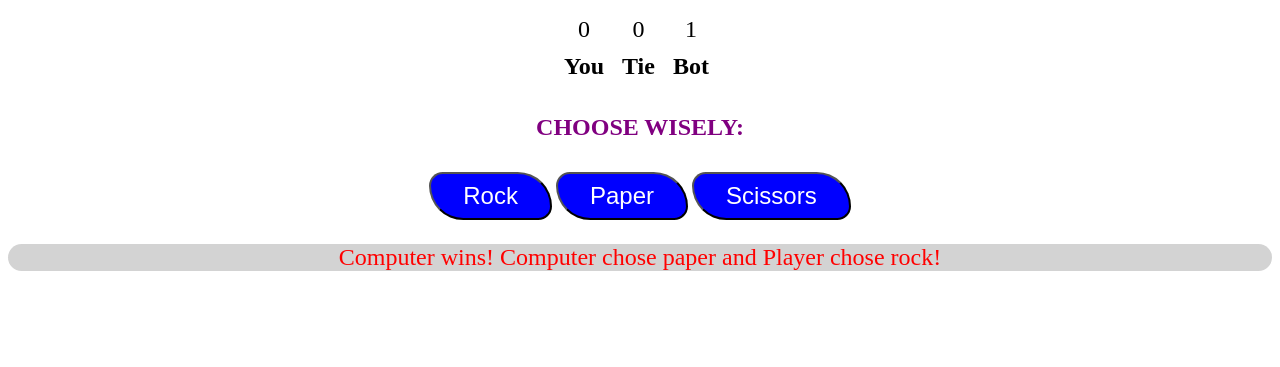
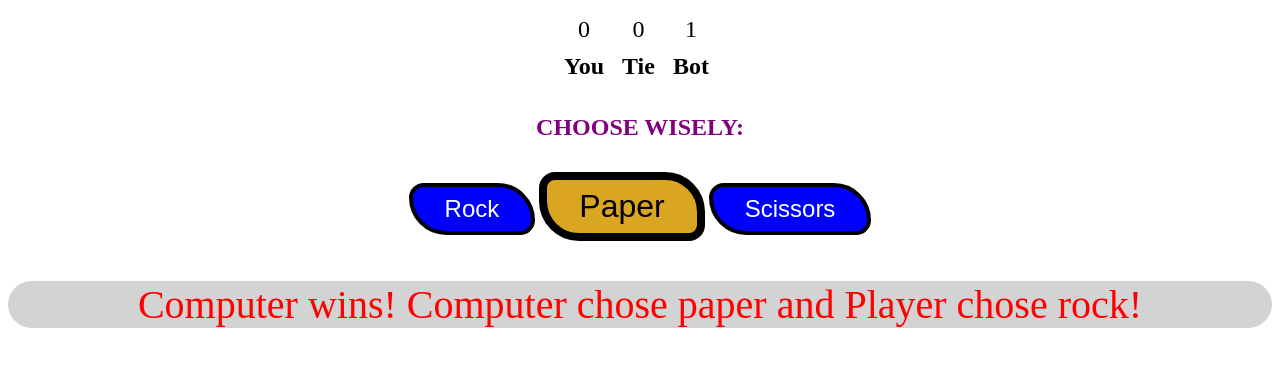
Before and after one commit to Wolfcodes91/RPS, a plain HTML site: page index.html in a window 1280 px wide. Both pictures are taken after a click on the button "Rock". Shown: the part 401-768 px from the top of the page. Drawn offline with Linux system fonts and the light colour scheme.

Commit message:
https://github.com/Wolfcodes91/RPS.git

```diff
--- a/index.html
+++ b/index.html
@@ -27,8 +27,8 @@
   </table>
 </div>
    <h4>CHOOSE WISELY:</h4>
-     <button id="rock">Rock</button>
-     <button id="paper">Paper</button>
-     <button id="scissors">Scissors</button>
+     <button class="button" id="rock">Rock</button>
+     <button class="button"  id="paper">Paper</button>
+     <button class="button"  id="scissors">Scissors</button>
 </body>
 </html>
--- a/script.js
+++ b/script.js
@@ -10,82 +10,84 @@ const computer = {
 }
 const choices = ["rock", "paper", "scissors"];
 const resultText = document.createElement('p');
+const rock = document.getElementById("rock")
+const paper = document.getElementById("paper")
+const scissors = document.getElementById("scissors")
 
 /*----- sound variables -----*/
-const audioRock = new Audio
-audioRock.src="/Users/davewolfberg/code/RPS/Sounds/ROCK COOKIN.wav";
-const audioPaper = new Audio
-audioPaper.src="/Users/davewolfberg/code/RPS/Sounds/FLY PAPER.wav";
-const audioScissors = new Audio
-audioScissors.src="/Users/davewolfberg/code/RPS/Sounds/SCISSORS ED WAV.wav";
-
+const audio = [
+    new Audio ("/Users/davewolfberg/code/RPS/Sounds/ROCK COOKIN.wav"),
+    new Audio ("/Users/davewolfberg/code/RPS/Sounds/FLY PAPER.wav"),
+    new Audio ("/Users/davewolfberg/code/RPS/Sounds/SCISSORS ED WAV.wav"),
+]
 /*----- event listeners -----*/
-document.getElementById("rock").onclick = playRock;
-document.getElementById("paper").onclick = playPaper;
-document.getElementById("scissors").onclick = playScissors;
+document.getElementById("rock").onclick = () => play(0)
+document.getElementById("paper").onclick = () => play(1)
+document.getElementById("scissors").onclick = () => play(2)
 document.getElementById("reset").onclick = reset;
-
 /*----- functions -----*/
 function init() {
   playerScore = 0
   tieScore = 0
   computerScore = 0
   resultText.innerText = " ";
-  document.querySelector("button").backgroundColor = "blue";
+}
+function resetButtons() {
+  rock.classList.remove('highlight')
+  paper.classList.remove('highlight')
+  scissors.classList.remove('highlight')
 }
 function reset() {
   document.getElementById("playerScore").innerHTML = 0;
   document.getElementById("computerScore").innerHTML = 0;
   document.getElementById("tieScore").innerHTML = 0;
-  document.querySelector("button").backgroundColor = "blue";
+  resetButtons();
   init();
 }
-function playRock() {
-  player.currentChoice = choices[0];
-  audioRock.play();
-  compareChoices();
-}
-function playPaper() {
-  player.currentChoice = choices[1];
-  audioPaper.play();
-  compareChoices();
-}
-function playScissors() {
-  player.currentChoice = choices[2];
-  audioScissors.play();
-  compareChoices();
+function play (choice) {
+    player.currentChoice = choices[choice];
+    audio[choice].play();
+    compareChoices();
 }
 computerChooses = () => {
   const randomIndex = Math.floor(Math.random() * choices.length);
   computer.currentChoice = choices[randomIndex];
 }
 compareChoices = () => {
+  resetButtons();
   computerChooses();
-  if (computer.currentChoice === player.currentChoice) { tieScore++;
+  if (computer.currentChoice === player.currentChoice) {
+    tieScore++;
     displayResult("TIE both chose " + computer.currentChoice + "!");
-    } else if(computer.currentChoice === choices[0]){
+  } else if(computer.currentChoice === choices[0]){
     if(player.currentChoice === choices[1]){
       playerScore++;
       displayResult("Player wins! Computer chose " + computer.currentChoice + " and Player chose " + player.currentChoice + "!");
+      paper.classList.add('highlight');
     }else{
       computerScore++;
       displayResult("Computer wins! Computer chose " + computer.currentChoice + " and Player chose " + player.currentChoice + "!");
+      rock.classList.add('highlight')
     }
   }else if(computer.currentChoice === choices[1]){
     if(player.currentChoice === choices[2]){
       playerScore++;
       displayResult("Player wins! Computer chose " + computer.currentChoice + " and Player chose " + player.currentChoice + "!");
+      scissors.classList.add('highlight')
     }else{
       computerScore++;
       displayResult("Computer wins! Computer chose " + computer.currentChoice + " and Player chose " + player.currentChoice + "!");
+      paper.classList.add('highlight');
     }
   }else if(computer.currentChoice === choices[2]){
     if(player.currentChoice === choices[0]){
       playerScore++;
       displayResult("Player wins! Computer chose " + computer.currentChoice + " and Player chose " + player.currentChoice + "!");
+      rock.classList.add('highlight')
     }else{
       computerScore++;
       displayResult("Computer wins! Computer chose " + computer.currentChoice + " and Player chose " + player.currentChoice + "!");
+      scissors.classList.add('highlight')
     }
   }
 }
@@ -94,7 +96,7 @@ displayResult = (result) => {
   document.getElementById("computerScore").innerHTML = computerScore;
   document.getElementById("tieScore").innerHTML = tieScore;
   resultText.innerText = result;
-  resultText.style.fontSize = "3vmin";
+  resultText.style.fontSize = "5vmin";
   resultText.style.backgroundColor = "lightGray";
   resultText.style.borderRadius =
   "3vmin"
--- a/style.css
+++ b/style.css
@@ -45,3 +45,16 @@
     background-color: purple;
     padding: 0.5vmin 2vmin;
   }
+
+  .button {
+      background-color: blue;
+      color: white;
+      border: solid 0.5vmin black;
+  }
+
+  .button.highlight {
+      background-color: goldenrod;
+      color: black;
+      border: solid 1vmin black;
+      font-size: 4vmin;
+  }
```
